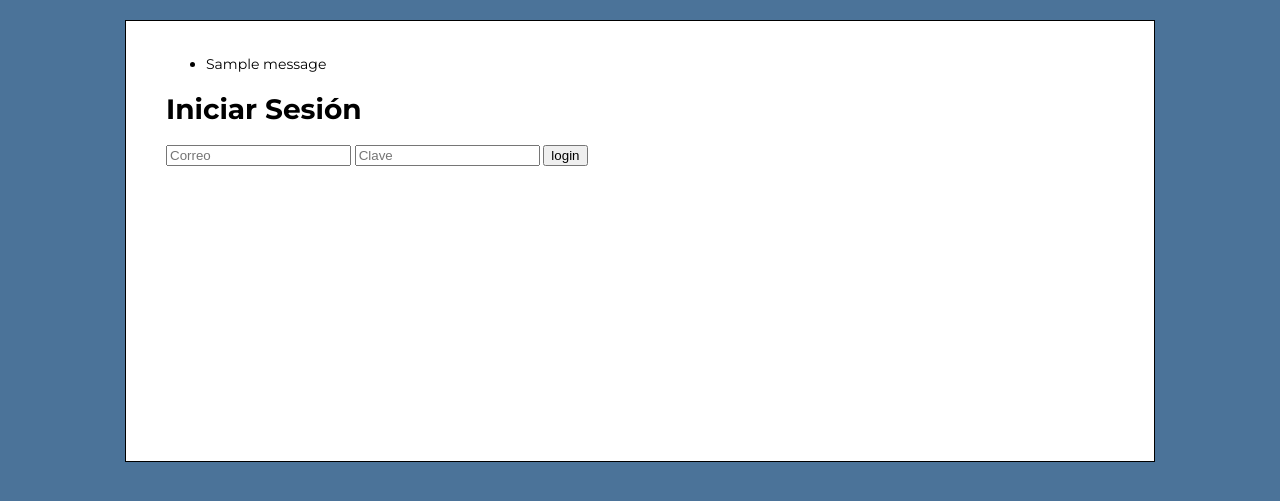
After one commit to rskthomas/flask_club_villa_elisa, a Flask app: page /auth/ in a window 1280 px wide. The commit adds this page. Shown: the top 501 px of the page. Run offline with Flask 2, Linux system fonts and the light colour scheme; tables that the repository leaves empty hold one stand-in row (values such as "Sample post"); one stand-in notice (Sample message) is shown.

Commit message:
Add auth blueprint + sessions

```diff
--- a/admin/app.py
+++ b/admin/app.py
@@ -1,9 +1,12 @@
 from src.web import create_app
 from pathlib import Path
+from os import environ
 
 static_folder = Path(__file__).parent.joinpath('public')
 
 app = create_app(static_folder)
+app.secret_key = environ.get("FLASK_SECRET_KEY", 'this is just a secret')
+
 
 def main():
   app.run()
--- a/admin/src/core/auth/__init__.py
+++ b/admin/src/core/auth/__init__.py
@@ -13,3 +13,6 @@ def create_user(**kwargs):
 def delete_user_by_name(firstname):
     User.query.filter(User.firstname == firstname).delete()
     db.session.commit()
+
+def find_user_by_mail_and_pass(email, password):
+    return User.query.filter_by(email=email, password=password).first()
--- /dev/null
+++ b/admin/src/web/controllers/auth.py
@@ -0,0 +1,33 @@
+from flask import Blueprint
+from flask import render_template
+from flask import request, flash, redirect, url_for
+from flask import session
+from src.core import auth
+
+
+auth_blueprint = Blueprint("auth", __name__, url_prefix="/auth")
+
+@auth_blueprint.get("/")
+def login():
+  return render_template("auth/login.html")
+
+@auth_blueprint.post("/authenticate")
+def authenticate():
+  params = request.form
+  user = auth.find_user_by_mail_and_pass(params['email'], params['password'])
+
+  if not user:
+    flash("Email o clave incorrecta", 'error')
+    return(redirect(url_for('auth.login')))
+
+  session['user'] = params["email"]
+  flash('La sesión se inició correctamente', 'success')
+  return(redirect(url_for("home")))
+
+@auth_blueprint.get("/logout")
+def logout():
+  del session['user']
+  session.clear()
+  flash("La sesión se cerró correctamente", 'success')
+
+  return redirect(url_for("auth.login"))
--- /dev/null
+++ b/admin/src/web/templates/auth/login.html
@@ -0,0 +1,11 @@
+{% extends "layout.html" %}
+  {% block title %} Login {% endblock %}
+  {% block head %} {{ super() }} {% endblock %}
+  {% block content %}
+    <h1>Iniciar Sesión</h1>
+    <form action = "{{ url_for('auth.authenticate') }}" method="POST">
+      <input name="email" placeholder="Correo" required/>
+      <input type="password" name="password" placeholder="Clave" required/>
+      <input type="submit" name="submit" value="login"/>
+    </form>
+  {% endblock %}
--- a/admin/src/web/templates/layout.html
+++ b/admin/src/web/templates/layout.html
@@ -8,7 +8,17 @@
   </head>
   <body>
     <div id="navbar">{%block navbar %}{% endblock %}</div>
-    <div id="content">{%block content %}{% endblock %}</div>
+    <div id="main">
+      {% with messages = get_flashed_messages(with_categories=true) %}
+        {% if messages %}
+          <ul class=flashes>
+          {% for category, message in messages %}
+            <li class="{{ category }}">{{ message }}</li>
+          {% endfor %}
+          </ul>
+        {% endif %}
+      {% endwith %}
+      {%block content %}{% endblock %}</div>
     <div id="footer">{%block footer %}{% endblock %}</div>
   </body>
 </html>
```
Also changed, not shown: admin/src/core/auth/users.py (+6 -13 lines), admin/src/web/__init__.py (+2 -5 lines).
